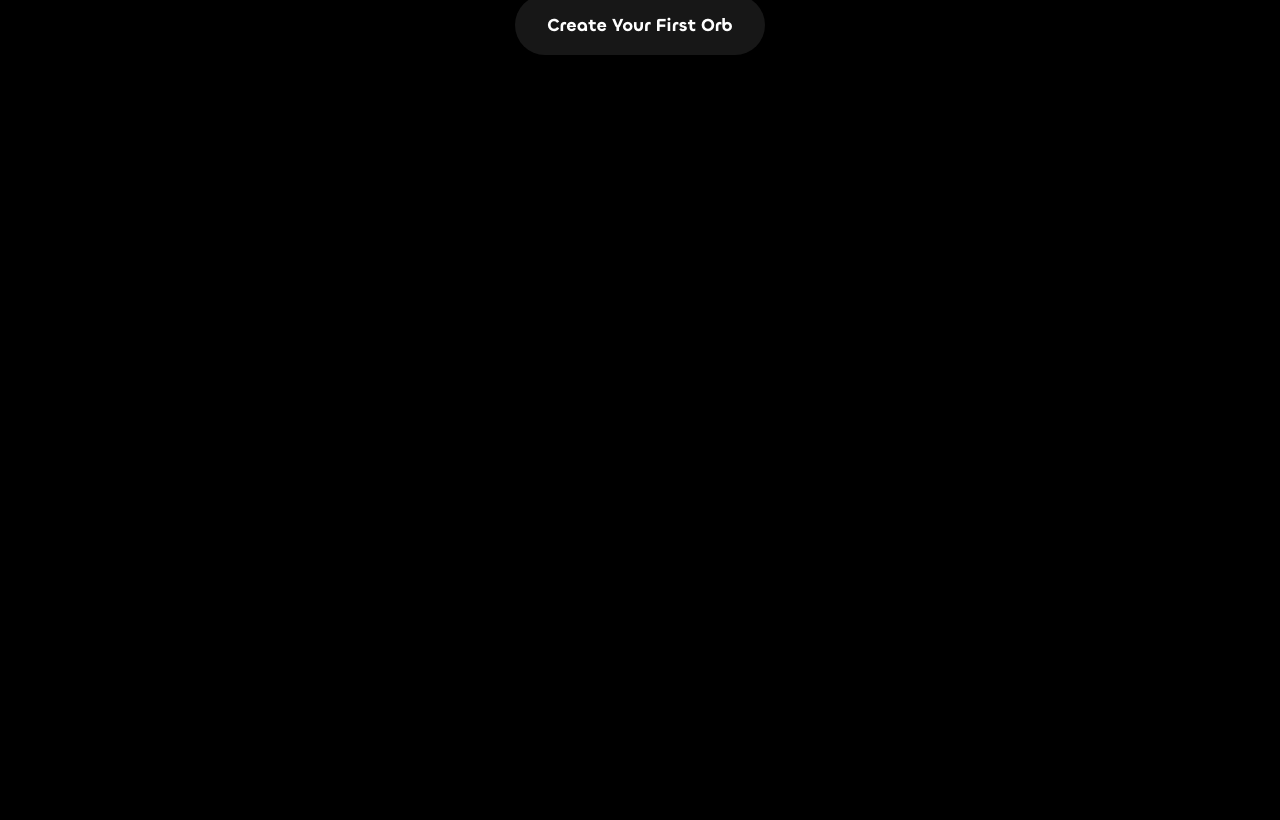
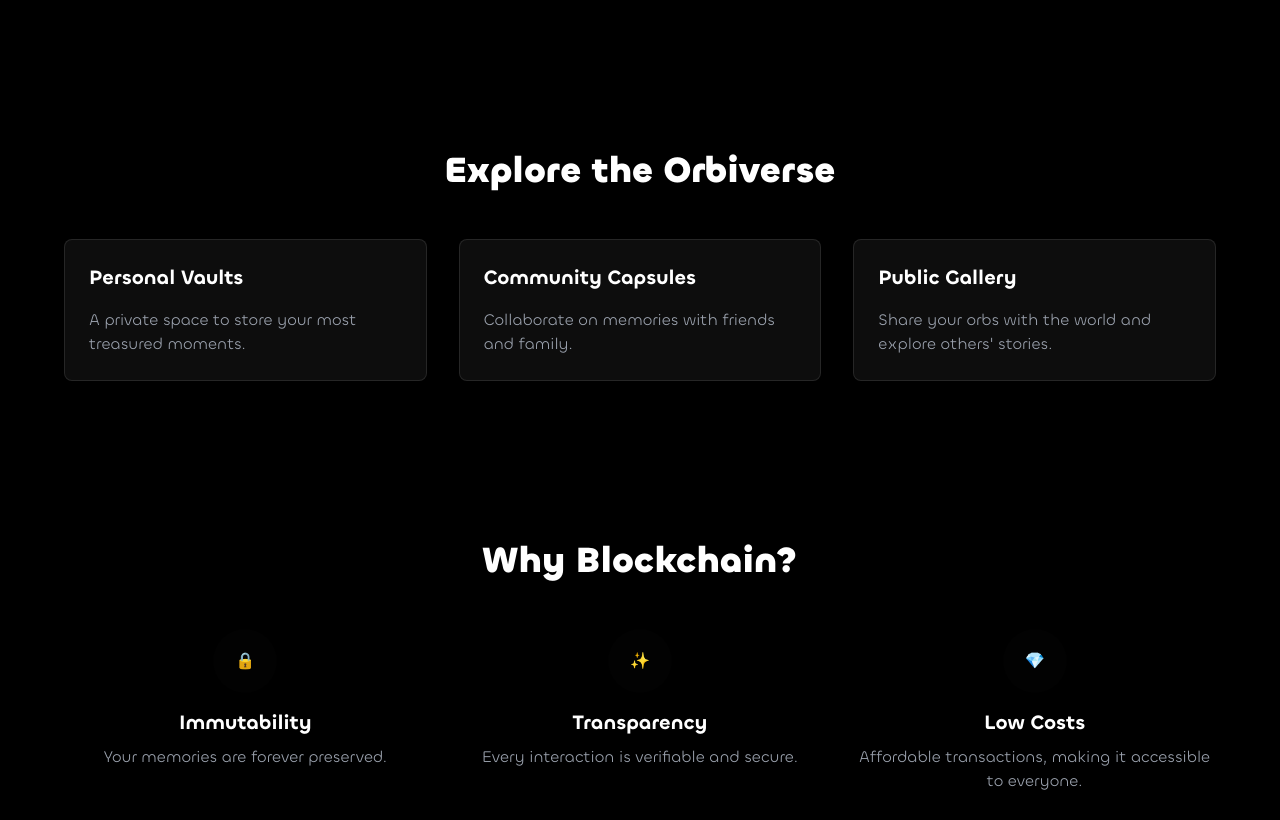
Before and after one commit to Junshen18/orbiverse, a Next.js app: page / in a window 1280 px wide. Shown: the part 1977-2797 px from the top of the page. Before the commit the page ends 2112 px from the top, so only its background shows below. Built offline with nearby package versions, Linux system fonts and the light colour scheme.

Commit message:
add sections and footer

```diff
--- a/src/app/page.tsx
+++ b/src/app/page.tsx
@@ -5,9 +5,11 @@ import { BackgroundGradientAnimation } from "@/components/ui/background-gradient
 import { SplineViewer } from "@/components/ui/spline-viewer";
 import { ArrowRightIcon } from "@/components/ui/arrow-right";
 import { Header } from "@/components/ui/header";
+import { Footer } from "@/components/ui/footer";
 
 export default function Home() {
   return (
+    <>
       <main className="min-h-screen">
         <Header />
 
@@ -28,8 +30,8 @@ export default function Home() {
         </BackgroundGradientAnimation>
 
         {/* Features Section */}
-      <section id="features" className="py-20 px-4 bg-background relative overflow-visible">
-        <div className="max-w-full mx-10 h-[50vh]">
+        <section id="features" className="py-20 px-4 bg-background/40 relative overflow-visible">
+          <div className="max-w-full mx-10 h-[60vh]">
             <h2 className="text-3xl md:text-4xl font-bold text-center mb-12">
               Why Choose Orbiverse?
             </h2>
@@ -63,7 +65,7 @@ export default function Home() {
         </section>
 
         {/* How It Works Section */}
-      <section id="how-it-works" className="py-20 px-4 bg-background/50">
+        <section id="how-it-works" className="py-20 px-4 bg-background">
           <div className="max-w-6xl mx-auto">
             <h2 className="text-3xl md:text-4xl font-bold text-center mb-12">
               How It Works
@@ -82,21 +84,62 @@ export default function Home() {
           </div>
         </section>
 
-      {/* CTA Section */}
-      <section className="py-20 px-4 bg-background">
-        <div className="max-w-3xl mx-auto text-center">
-          <h2 className="text-3xl md:text-4xl font-bold mb-6">
-            Ready to Start Your Journey?
+        {/* Explore Section */}
+        <section id="explore" className="py-20 px-4 bg-background">
+          <div className="max-w-6xl mx-auto">
+            <h2 className="text-3xl md:text-4xl font-bold text-center mb-12">
+              Explore the Orbiverse
             </h2>
-          <p className="text-gray-400 mb-8">
-            Join thousands of users preserving their memories in the Orbiverse.
-          </p>
-          <button className="px-8 py-4 bg-primary rounded-full text-lg font-semibold hover:bg-primary/80 transition-colors">
-            Create Your First Orb
-          </button>
+            <div className="grid grid-cols-1 md:grid-cols-3 gap-8">
+              {exploreSections.map((section, index) => (
+                <div key={index} className="p-6 rounded-lg bg-white/5 backdrop-blur-md border border-white/10 hover:border-white/20 transition-all">
+                  <h3 className="text-xl font-semibold mb-4">{section.title}</h3>
+                  <p className="text-gray-400">{section.description}</p>
+                </div>
+              ))}
+            </div>
+          </div>
+        </section>
+
+        {/* Blockchain Section */}
+        <section id="blockchain" className="py-20 px-4 bg-background/40">
+          <div className="max-w-6xl mx-auto">
+            <h2 className="text-3xl md:text-4xl font-bold text-center mb-12">
+              Why Blockchain?
+            </h2>
+            <div className="grid grid-cols-1 md:grid-cols-3 gap-8">
+              {blockchainFeatures.map((feature, index) => (
+                <div key={index} className="text-center">
+                  <div className="w-16 h-16 rounded-full bg-primary/10 flex items-center justify-center mx-auto mb-4">
+                    {feature.icon}
+                  </div>
+                  <h3 className="text-xl font-semibold mb-2">{feature.title}</h3>
+                  <p className="text-gray-400">{feature.description}</p>
+                </div>
+              ))}
+            </div>
+          </div>
+        </section>
+
+        {/* Testimonials Section */}
+        <section id="testimonials" className="py-20 px-4 bg-background/40">
+          <div className="max-w-6xl mx-auto">
+            <h2 className="text-3xl md:text-4xl font-bold text-center mb-12">
+              Testimonials
+            </h2>
+            <div className="grid grid-cols-1 md:grid-cols-2 gap-8">
+              {testimonials.map((testimonial, index) => (
+                <div key={index} className="p-8 rounded-lg bg-white/5 backdrop-blur-md border border-white/10">
+                  <p className="text-lg text-gray-300 mb-6">"{testimonial.quote}"</p>
+                  <p className="text-sm text-gray-400">— {testimonial.author}</p>
+                </div>
+              ))}
+            </div>
           </div>
         </section>
       </main>
+      <Footer />
+    </>
   );
 }
 
@@ -141,4 +184,53 @@ const steps = [
     description:
       "Securely save your orb on the blockchain and optionally share it with others.",
   },
+  {
+    title: "Unlock and Relive",
+    description:
+      "On the future date, unlock your orb and experience the memories it holds.",
+  },
 ];
+
+const exploreSections = [
+  {
+    title: "Personal Vaults",
+    description: "A private space to store your most treasured moments.",
+  },
+  {
+    title: "Community Capsules",
+    description: "Collaborate on memories with friends and family.",
+  },
+  {
+    title: "Public Gallery",
+    description: "Share your orbs with the world and explore others' stories.",
+  },
+];
+
+const blockchainFeatures = [
+  {
+    title: "Immutability",
+    description: "Your memories are forever preserved.",
+    icon: "🔒",
+  },
+  {
+    title: "Transparency",
+    description: "Every interaction is verifiable and secure.",
+    icon: "✨",
+  },
+  {
+    title: "Low Costs",
+    description: "Affordable transactions, making it accessible to everyone.",
+    icon: "💎",
+  },
+];
+
+const testimonials = [
+  {
+    quote: "Orbiverse has turned my cherished moments into glowing memories I can revisit anytime. It's magical!",
+    author: "Avid User",
+  },
+  {
+    quote: "I love how Orbiverse combines emotions and technology. It's like a diary, but for the future!",
+    author: "Early Adopter",
+  },
+];
--- /dev/null
+++ b/src/components/ui/footer.tsx
@@ -0,0 +1,91 @@
+export function Footer() {
+  return (
+    <footer className="bg-background/95 backdrop-blur-md border-t border-white/10">
+      {/* Get Started Section */}
+      <section id="get-started" className="py-20 px-4">
+        <div className="max-w-6xl mx-auto">
+          <h2 className="text-3xl md:text-4xl font-bold text-center mb-12">
+            Get Started
+          </h2>
+          <div className="grid grid-cols-1 md:grid-cols-3 gap-8">
+            {getStartedSteps.map((step, index) => (
+              <div key={index} className="text-center">
+                <div className="w-16 h-16 rounded-full bg-primary/10 flex items-center justify-center mx-auto mb-4">
+                  <span className="text-2xl font-bold">{index + 1}</span>
+                </div>
+                <h3 className="text-xl font-semibold mb-2">{step.title}</h3>
+                <p className="text-gray-400">{step.description}</p>
+              </div>
+            ))}
+          </div>
+        </div>
+      </section>
+
+      {/* Community Section */}
+      <section id="community" className="py-20 px-4 border-t border-white/10">
+        <div className="max-w-6xl mx-auto text-center">
+          <h2 className="text-3xl md:text-4xl font-bold mb-12">
+            Join the Orbiverse Community
+          </h2>
+          <div className="flex flex-col md:flex-row items-center justify-center gap-8 mb-16">
+            {socialLinks.map((link, index) => (
+              <a
+                key={index}
+                href={link.href}
+                className="flex items-center gap-2 px-6 py-3 bg-white/10 hover:bg-white/20 border border-white/20 rounded-full transition-all"
+              >
+                {link.icon}
+                <span>{link.label}</span>
+              </a>
+            ))}
+          </div>
+
+          {/* Copyright and Links */}
+          <div className="pt-8 border-t border-white/10">
+            <div className="flex flex-col md:flex-row items-center justify-between gap-4 text-sm text-gray-400">
+              <p>© 2024 Orbiverse. All rights reserved.</p>
+              <div className="flex gap-6">
+                <a href="#" className="hover:text-white transition-colors">Privacy Policy</a>
+                <a href="#" className="hover:text-white transition-colors">Terms of Service</a>
+                <a href="#" className="hover:text-white transition-colors">Contact</a>
+              </div>
+            </div>
+          </div>
+        </div>
+      </section>
+    </footer>
+  );
+}
+
+const getStartedSteps = [
+  {
+    title: "Connect Your Wallet",
+    description: "Use a Solana-compatible wallet like Phantom.",
+  },
+  {
+    title: "Create Your First Orb",
+    description: "Try it out with your first memory capsule—it's free!",
+  },
+  {
+    title: "Unlock the Future",
+    description: "Watch your Orbiverse grow with every memory.",
+  },
+];
+
+const socialLinks = [
+  {
+    label: "Twitter",
+    href: "#",
+    icon: "𝕏",
+  },
+  {
+    label: "Discord",
+    href: "#",
+    icon: "📱",
+  },
+  {
+    label: "GitHub",
+    href: "#",
+    icon: "💻",
+  },
+];
```
Lines whose indentation alone changed are shown as unchanged.
